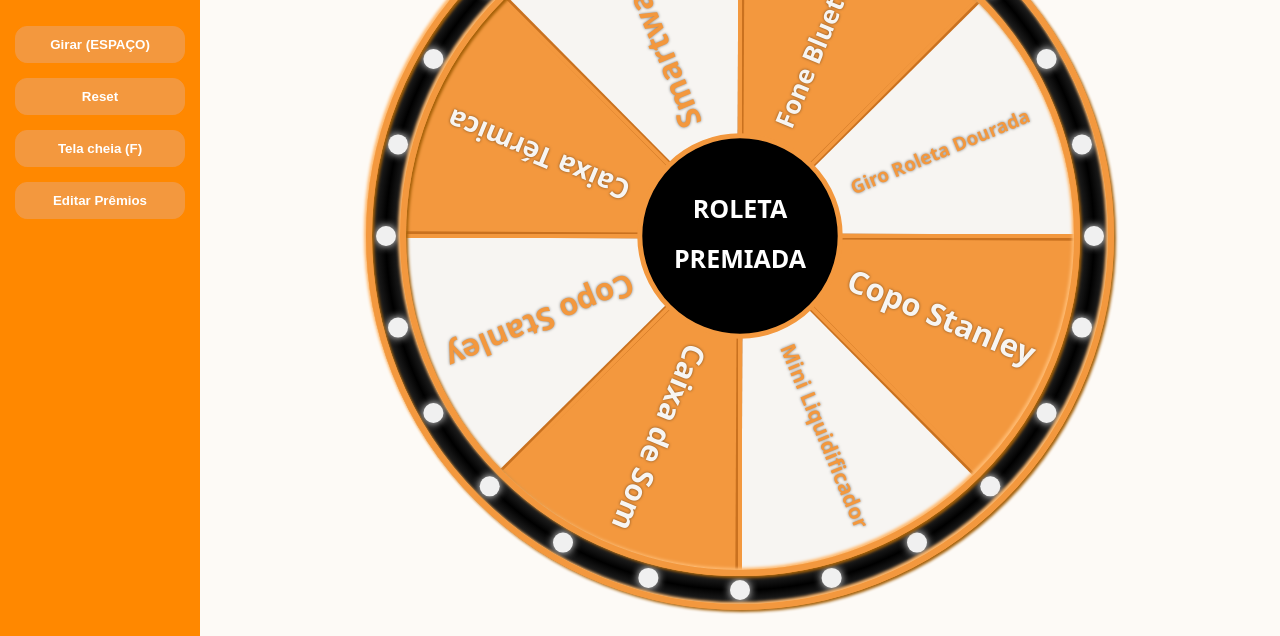
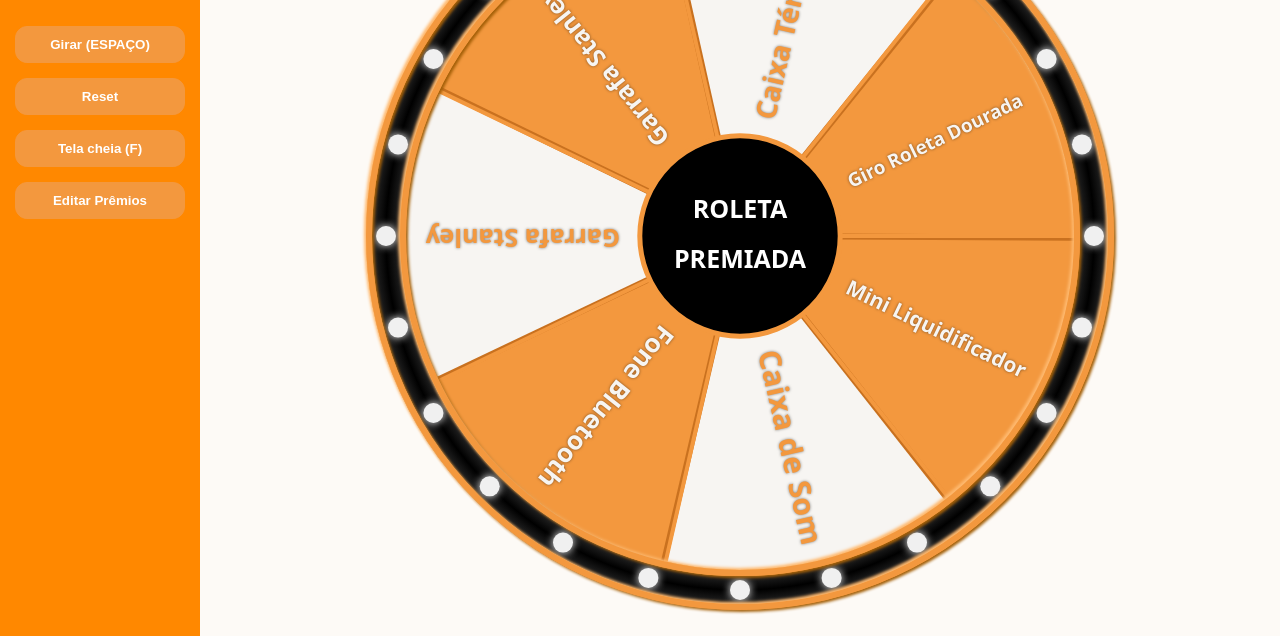
Before and after one commit to Agille-Cred/roletas-campanha, a plain HTML site: page roleta_premiada.html in a window 1280 px wide. Shown: the part 164-800 px from the top of the page. Drawn offline with Linux system fonts and the light colour scheme.

Commit message:
Refactor HTML structure and update prize list

```diff
--- a/roleta_premiada.html
+++ b/roleta_premiada.html
@@ -56,7 +56,7 @@
 ========================= */
 const localStorageKey = 'prizes_premiada';
 const PRIZES = [
-  'Smartwatch', 'Copo Stanley', 'Caixa de Som','Fone Bluetooth','Caixa Térmica','Mini Liquidificador','Copo Stanley','Giro Roleta Dourada'];
+  'Garrafa Stanley', 'Caixa de Som','Fone Bluetooth','Caixa Térmica','Mini Liquidificador','Garrafa Stanley','Giro Roleta Dourada'];
 for (let i = PRIZES.length - 1; i > 0; i--) {
   const j = Math.floor(Math.random() * (i + 1));
   [PRIZES[i], PRIZES[j]] = [PRIZES[j], PRIZES[i]];
@@ -392,4 +392,5 @@ window.addEventListener('click', (event) => {
 });
 </script>
 </body>
+
 </html>
```
